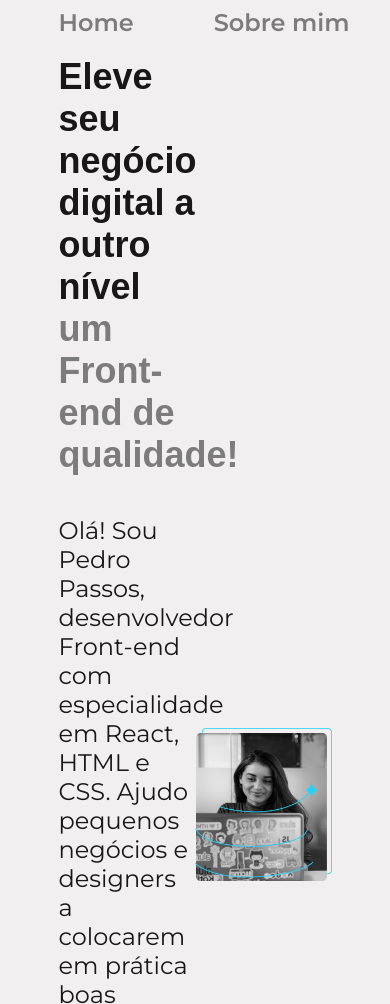
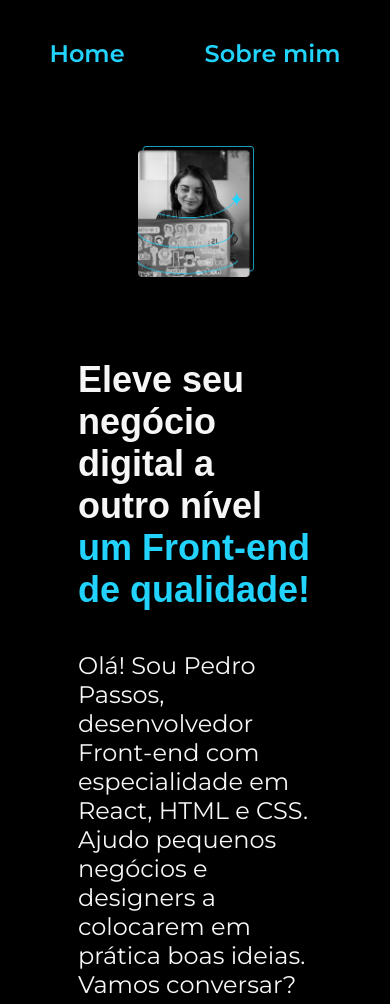
Before and after one commit to pedropassos22/alura, a plain HTML site: page html_css/index.html in a window 390 px wide. Shown: the top 1004 px of the page. Drawn offline with Linux system fonts and the light colour scheme.

Commit message:
09102023

```diff
--- a/html_css/style/style.css
+++ b/html_css/style/style.css
@@ -1,17 +1,17 @@
 @import url('https://fonts.googleapis.com/css2?family=Krona+One&family=Montserrat:wght@400;600&display=swap');
 
 :root {
-    --cor-primaria:#F1EFEF;
-    --cor-secundaria:#191717;
-    --cor-terciaria:#7D7C7C;
-    --cor-hover: #CCC8AA;
+    --cor-primaria: #000000;
+    --cor-secundaria: #F6F6F6;
+    --cor-terciaria: #22D4FD;
+    --cor-hover: #272727;
 
     --fonte-primaria: 'Kroma One', sans-serif;
     --fonte-secundaria: 'Montserrat', sans-serif;
 }
 
-* {
-    margin:0;
+*{
+    margin: 0;
     padding: 0;
 }
 
@@ -38,15 +38,13 @@ body {
     text-decoration: none;
 }
 
-.titulo-destaque:hover {
-    color: #272727;
-}
 
 .apresentacao {
     margin: 5% 15%;
     display: flex;
     align-items: center;
     justify-content: space-between;
+    gap: 82px;
 }
 
 .apresentacao__conteudo {
@@ -62,6 +60,9 @@ body {
 }
 
 .titulo-destaque {
+    color: var(--cor-terciaria);
+}
+.titulo-destaque:hover {
     color: var(--cor-terciaria);
 }
 
@@ -86,8 +87,8 @@ body {
 
 .apresentacao__links__navegacao {
     display: flex;
+    justify-content: center;
     gap: 16px;
-    justify-content: center;
     width: 50%;
     text-align: center;
     border: 2px solid var(--cor-terciaria);
@@ -117,3 +118,23 @@ body {
     font-size: 1.5rem;
     font-weight: 400;
 }
+
+
+
+@media (max-width: 1200px) {
+    .cabecalho{
+        padding: 10%;
+    }
+    .cabecalho__menu{
+        justify-content: center;
+    }
+    .apresentacao{
+        flex-direction: column-reverse;
+        padding: 5%;
+   }
+
+   .apresentacao__conteudo {
+    width: auto;
+   }
+
+}
```
